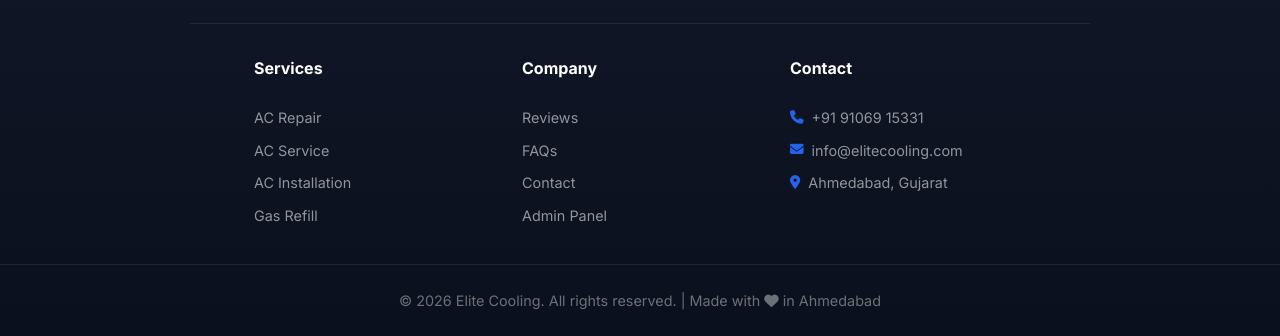
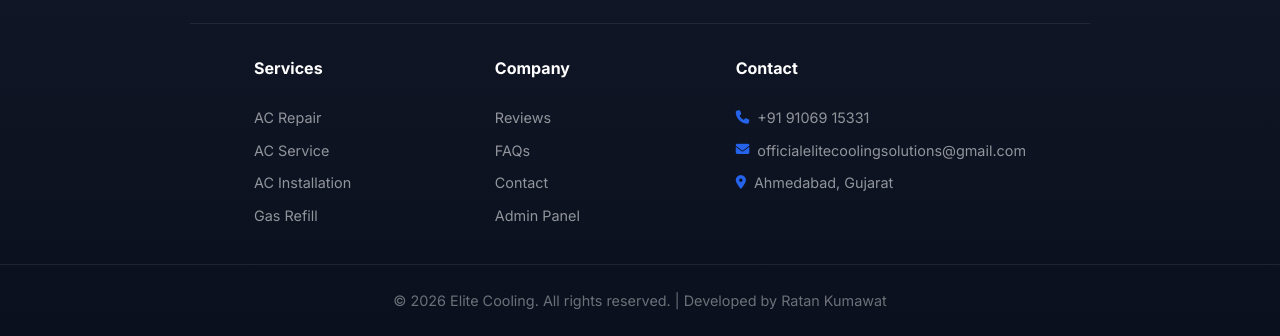
Before and after one commit to ratankmvt73-hub/myweb, a website: page index.html in a window 1280 px wide. Shown: the part 9125-9461 px from the top of the page. Drawn offline with Linux system fonts and the light colour scheme; no server answers.

Commit message:
Update official email and developer credits

```diff
--- a/index.html
+++ b/index.html
@@ -637,12 +637,12 @@
       <div>
         <h5>Contact</h5>
         <span><i class="fas fa-phone"></i> +91 91069 15331</span>
-        <span><i class="fas fa-envelope"></i> info@elitecooling.com</span>
+        <span><i class="fas fa-envelope"></i> officialelitecoolingsolutions@gmail.com</span>
         <span><i class="fas fa-map-marker-alt"></i> Ahmedabad, Gujarat</span>
       </div>
     </div>
     <div class="footer-bottom">
-      <p>&copy; 2026 Elite Cooling. All rights reserved. | Made with <i class="fas fa-heart" style="color:var(--orange)"></i> in Ahmedabad</p>
+      <p>&copy; 2026 Elite Cooling. All rights reserved. | Developed by Ratan Kumawat</p>
     </div>
   </footer>
 
```
